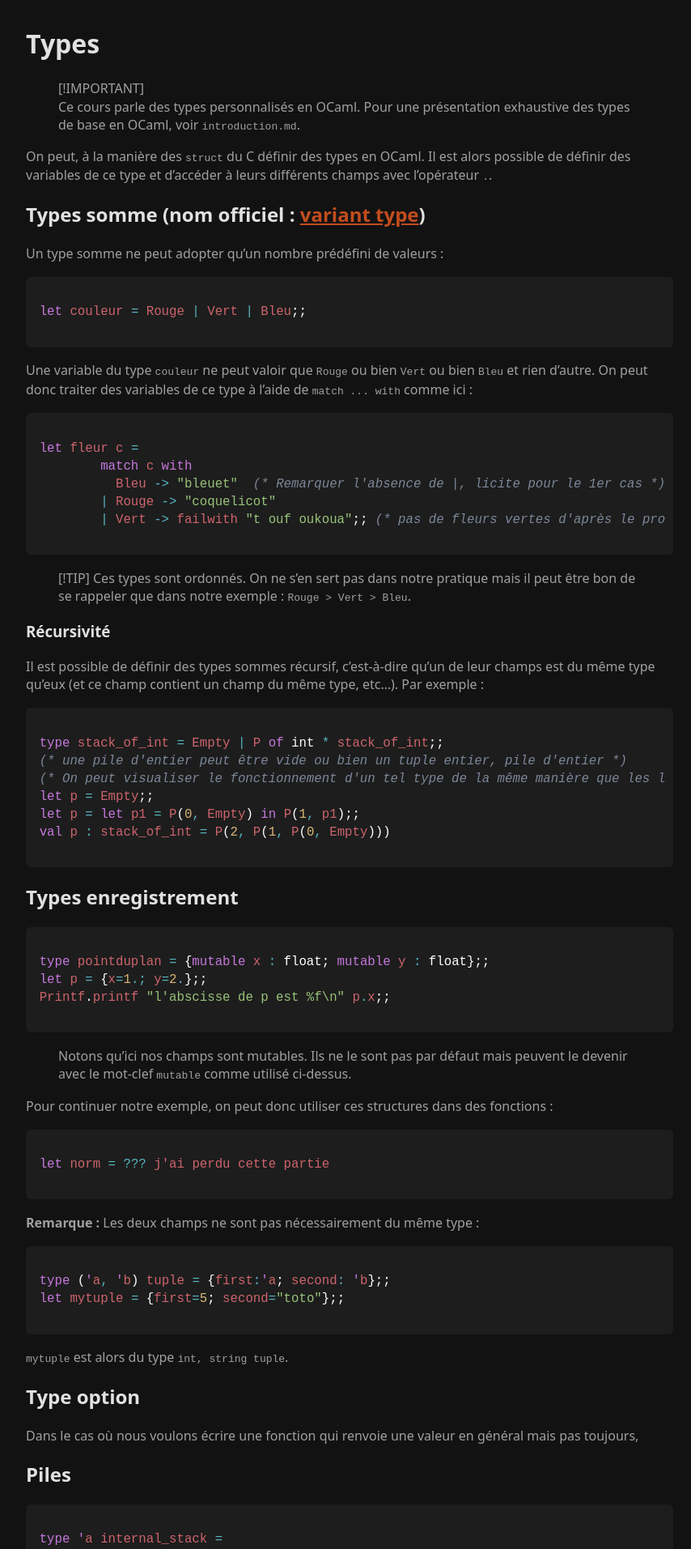
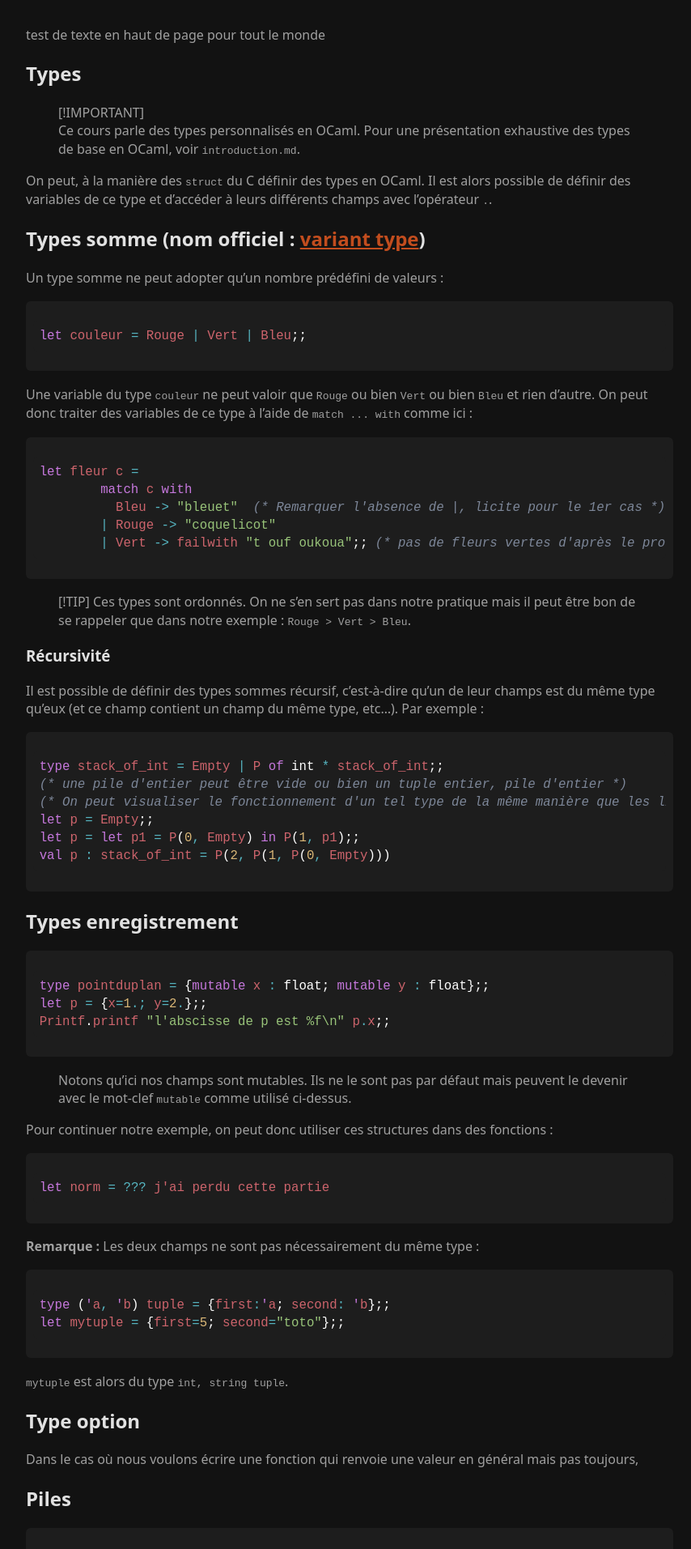
Before and after one commit to Bananachu/bananachu.github.io, a Jekyll site: the page built from info/types.md, in a window 1280 px wide. Shown: the top 1913 px of the page at 81% size, without its empty margins (208-1062 px from the left). Built offline with Jekyll 4.4.1, drawn with Linux system fonts in a browser that asks for light colours; our own code applies the rules of GitHub Pages for plain Markdown files; some of the changed text lies outside the part shown.

Commit message:
Update default.html

```diff
--- a/_layouts/default.html
+++ b/_layouts/default.html
@@ -61,12 +61,7 @@
       margin: 1em 0;
       font-size: 1.1em;
     }
-    .highlight .code {
-      background: None;
-      border-radius: None;
-      color: inherit;
-    }
-    .code {
+    #language-plaintext {
       background: #1d1d1d;
       color: #ffffff;
       border-radius: 6px;
@@ -86,6 +81,11 @@
   </style>
 </head>
 <body>
+  <header> test de texte en haut de page pour tout le monde </header>
+  <nav>
+  {{ content | toc }}
+  </nav>
   {{ content }}
+  <footer> test de texte en bas de page pour tout le monde </footer>
 </body>
 </html>
```
